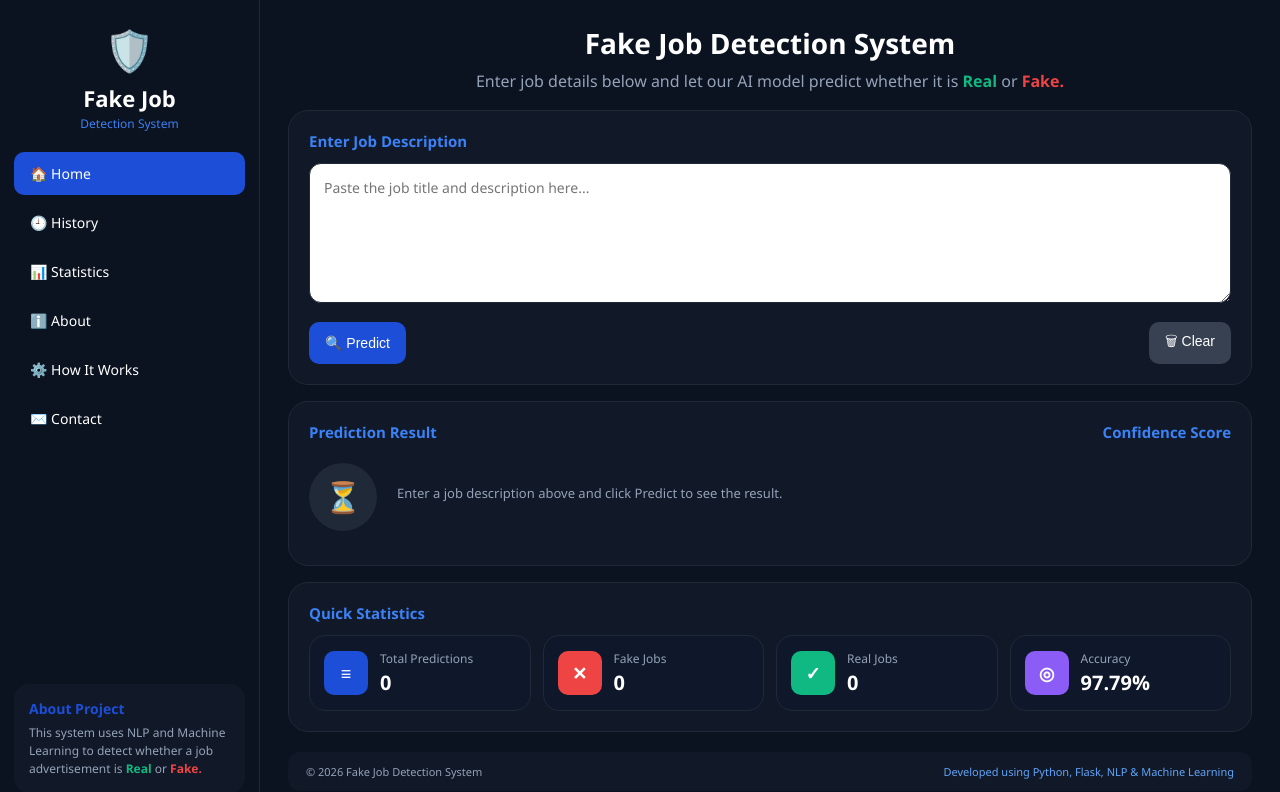
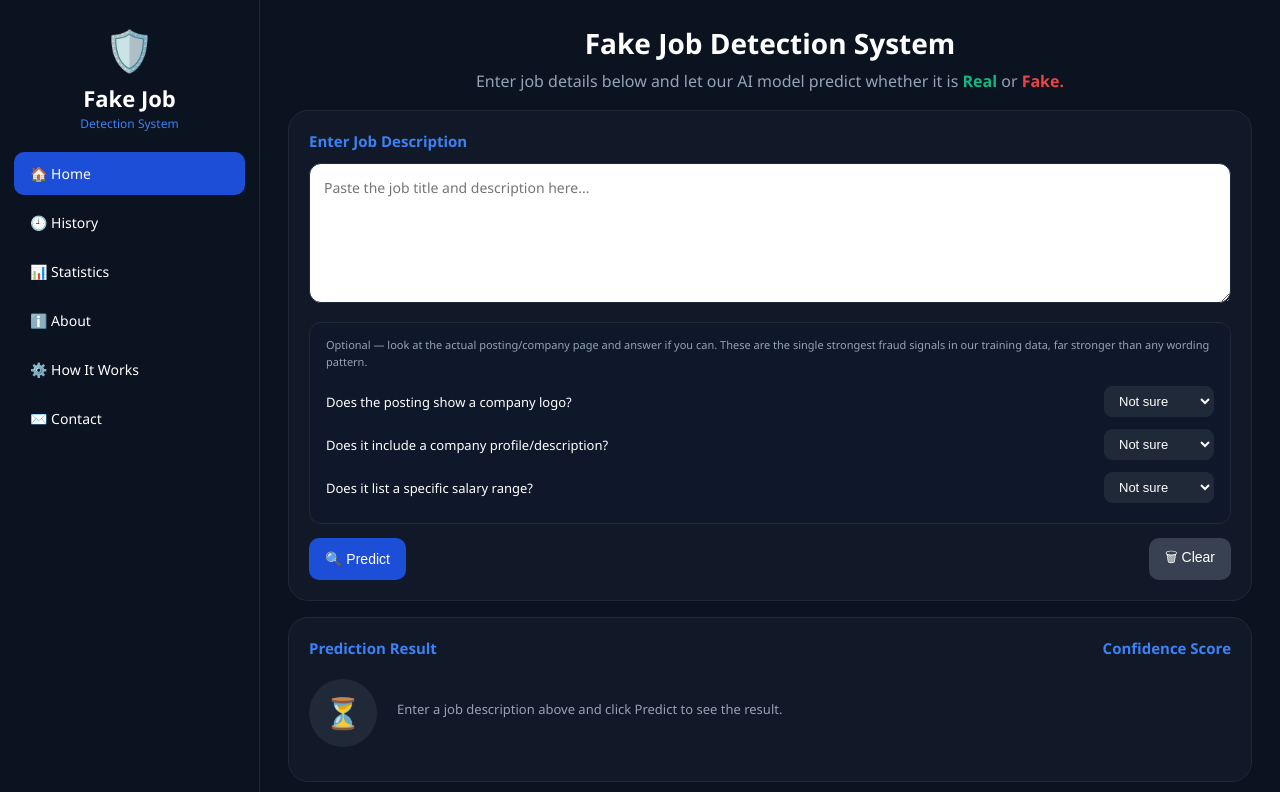
Before and after one commit to mdaqeel452learning-design/fake-job-detection, a Flask app: page / in a window 1280 px wide. Shown: the top 792 px of the page. Run offline with Flask 3, Linux system fonts and the light colour scheme; parts of the project's set-up code (start-up, migrations or seed data) failed here and were passed over.

Commit message:
Add structural fraud signals (company logo/profile/salary) to model and form
The strongest fraud predictors in the training data are structural, not
textual: 82%/84% of real postings have a company logo/profile vs 33%/32%
of fake ones. Text-only scoring missed this entirely. The prediction form
now optionally asks for these signals and blends them into the ML model
instead of using them as a hard rule (tested alone they're only 16%
precision - too noisy on their own).

```diff
--- a/app.py
+++ b/app.py
@@ -69,7 +69,18 @@ def api_predict():
     if not text:
         return jsonify({"error": "Please enter a job description."}), 400
 
-    result = detector.predict(text)
+    def tri_state(value):
+        if value in (True, "yes", "true", "1", 1):
+            return True
+        if value in (False, "no", "false", "0", 0):
+            return False
+        return None
+
+    has_logo = tri_state(payload.get("has_logo"))
+    has_profile = tri_state(payload.get("has_profile"))
+    has_salary = tri_state(payload.get("has_salary"))
+
+    result = detector.predict(text, has_logo=has_logo, has_profile=has_profile, has_salary=has_salary)
 
     history = load_history()
     history.append(
--- a/detection.py
+++ b/detection.py
@@ -8,10 +8,28 @@ import os
 import re
 import pickle
 
+from scipy.sparse import hstack, csr_matrix
+
 _BASE_DIR = os.path.dirname(os.path.abspath(__file__))
 MODEL_PATH = os.path.join(_BASE_DIR, "model.pkl")
 VECTORIZER_PATH = os.path.join(_BASE_DIR, "vectorizer.pkl")
 METRICS_PATH = os.path.join(_BASE_DIR, "metrics.json")
+
+# Structural fields, in the fixed order they're appended to the TF-IDF
+# vector. These were picked because they're by far the strongest fraud
+# predictors in the training data (e.g. 82% of real postings have a company
+# logo vs. 33% of fake ones) yet are invisible to a text-only model.
+STRUCT_FIELDS = ("has_company_logo", "has_company_profile", "has_salary_range")
+UNKNOWN = 0.5  # used when the user hasn't answered / dataset value is missing
+
+
+def struct_feature_vector(has_logo=None, has_profile=None, has_salary=None) -> list:
+    def enc(v):
+        if v is None:
+            return UNKNOWN
+        return 1.0 if v else 0.0
+
+    return [enc(has_logo), enc(has_profile), enc(has_salary)]
 
 try:
     from nltk.corpus import stopwords
@@ -154,9 +172,12 @@ class Detector:
         self.model = _load_pickle(model_path)
         self.vectorizer = _load_pickle(vectorizer_path)
 
-    def predict(self, text: str) -> dict:
+    def predict(self, text: str, has_logo=None, has_profile=None, has_salary=None) -> dict:
         cleaned = preprocess_text(text)
-        vector = self.vectorizer.transform([cleaned])
+        text_vector = self.vectorizer.transform([cleaned])
+        struct_vector = csr_matrix([struct_feature_vector(has_logo, has_profile, has_salary)])
+        vector = hstack([text_vector, struct_vector]).tocsr()
+
         proba = self.model.predict_proba(vector)[0]
         ml_prob_fake = float(proba[1]) if len(proba) > 1 else float(proba[0])
 
@@ -173,4 +194,14 @@ class Detector:
             "ml_probability": round(ml_prob_fake * 100, 2),
             "rule_score": raw_rule_score,
             "matched_patterns": matched,
+            "struct_flags": _struct_concerns(has_logo, has_profile, has_salary),
         }
+
+
+def _struct_concerns(has_logo, has_profile, has_salary) -> list:
+    concerns = []
+    if has_logo is False:
+        concerns.append("No company logo on the posting")
+    if has_profile is False:
+        concerns.append("No company profile/description given")
+    return concerns
--- a/metrics.json
+++ b/metrics.json
@@ -1,8 +1,8 @@
 {
   "accuracy": 97.79,
-  "precision": 77.98,
-  "recall": 75.72,
-  "f1_score": 76.83,
+  "precision": 79.75,
+  "recall": 72.83,
+  "f1_score": 76.13,
   "confusion_matrix": {
     "labels": [
       "Real",
@@ -10,16 +10,17 @@
     ],
     "matrix": [
       [
-        3366,
-        37
+        3371,
+        32
       ],
       [
-        42,
-        131
+        47,
+        126
       ]
     ]
   },
   "test_size": 3576,
   "train_size": 27222,
-  "trained_at": "2026-08-01T09:29:43.221913+00:00"
+  "features": "TF-IDF(title+description) + has_company_logo + has_company_profile + has_salary_range",
+  "trained_at": "2026-08-01T10:15:20.969613+00:00"
 }
--- a/requirements.txt
+++ b/requirements.txt
@@ -1,5 +1,6 @@
 flask==3.0.3
 pandas==2.2.3
 scikit-learn==1.5.2
+scipy==1.14.1
 nltk==3.9.1
 gunicorn==23.0.0
--- a/static/style.css
+++ b/static/style.css
@@ -127,6 +127,32 @@ textarea.job-input {
 
 .button-row { display: flex; justify-content: space-between; margin-top: 14px; }
 
+.struct-questions {
+  margin-top: 14px;
+  background: var(--card2);
+  border: 1px solid var(--border);
+  border-radius: 12px;
+  padding: 14px 16px;
+}
+.struct-hint { font-size: 11px; color: var(--muted); margin: 0 0 10px; line-height: 1.5; }
+.struct-row {
+  display: flex;
+  align-items: center;
+  justify-content: space-between;
+  gap: 12px;
+  padding: 6px 0;
+}
+.struct-row label { font-size: 13px; }
+.tri-select {
+  background: #1f2937;
+  color: #fff;
+  border: 1px solid var(--border);
+  border-radius: 8px;
+  padding: 6px 10px;
+  font-size: 13px;
+  min-width: 110px;
+}
+
 .stats-grid {
   display: grid;
   grid-template-columns: repeat(auto-fit, minmax(150px, 1fr));
--- a/templates/about.html
+++ b/templates/about.html
@@ -24,7 +24,8 @@
     <div class="step-row"><div class="step-num">2</div><div><p class="step-title">Feature Extraction</p><p class="step-desc">Text is converted into numerical features using TF-IDF (unigrams + bigrams).</p></div></div>
     <div class="step-row"><div class="step-num">3</div><div><p class="step-title">ML Model Prediction</p><p class="step-desc">A neural network (MLP Classifier) estimates the probability the posting is fraudulent.</p></div></div>
     <div class="step-row"><div class="step-num">4</div><div><p class="step-title">Rule-Based Check</p><p class="step-desc">Known scam phrases are weighted by severity, not treated as an automatic override.</p></div></div>
-    <div class="step-row"><div class="step-num">5</div><div><p class="step-title">Final Decision</p><p class="step-desc">ML probability (65%) and rule signal (35%) are blended into one confidence score.</p></div></div>
+    <div class="step-row"><div class="step-num">5</div><div><p class="step-title">Structural Signals</p><p class="step-desc">Company logo/profile/salary presence &mdash; the strongest fraud predictors in the training data &mdash; feed into the model too.</p></div></div>
+    <div class="step-row"><div class="step-num">6</div><div><p class="step-title">Final Decision</p><p class="step-desc">ML probability (65%) and rule signal (35%) are blended into one confidence score.</p></div></div>
   </div>
 
   <div class="card" style="margin-bottom:0;">
--- a/templates/index.html
+++ b/templates/index.html
@@ -9,6 +9,35 @@
 <div class="card">
   <h3>Enter Job Description</h3>
   <textarea id="jobInput" class="job-input" placeholder="Paste the job title and description here..."></textarea>
+
+  <div class="struct-questions">
+    <p class="struct-hint">Optional — look at the actual posting/company page and answer if you can. These are the single strongest fraud signals in our training data, far stronger than any wording pattern.</p>
+    <div class="struct-row">
+      <label>Does the posting show a company logo?</label>
+      <select id="hasLogo" class="tri-select">
+        <option value="">Not sure</option>
+        <option value="yes">Yes</option>
+        <option value="no">No</option>
+      </select>
+    </div>
+    <div class="struct-row">
+      <label>Does it include a company profile/description?</label>
+      <select id="hasProfile" class="tri-select">
+        <option value="">Not sure</option>
+        <option value="yes">Yes</option>
+        <option value="no">No</option>
+      </select>
+    </div>
+    <div class="struct-row">
+      <label>Does it list a specific salary range?</label>
+      <select id="hasSalary" class="tri-select">
+        <option value="">Not sure</option>
+        <option value="yes">Yes</option>
+        <option value="no">No</option>
+      </select>
+    </div>
+  </div>
+
   <div class="button-row">
     <button id="predictBtn" class="btn btn-primary">🔍 Predict</button>
     <button id="clearBtn" class="btn">🗑 Clear</button>
@@ -96,6 +125,9 @@ function resetResult() {
 
 clearBtn.addEventListener('click', () => {
   jobInput.value = '';
+  document.getElementById('hasLogo').value = '';
+  document.getElementById('hasProfile').value = '';
+  document.getElementById('hasSalary').value = '';
   resetResult();
 });
 
@@ -116,7 +148,12 @@ predictBtn.addEventListener('click', async () => {
     const res = await fetch('/api/predict', {
       method: 'POST',
       headers: { 'Content-Type': 'application/json' },
-      body: JSON.stringify({ text })
+      body: JSON.stringify({
+        text,
+        has_logo: document.getElementById('hasLogo').value || null,
+        has_profile: document.getElementById('hasProfile').value || null,
+        has_salary: document.getElementById('hasSalary').value || null,
+      })
     });
     const data = await res.json();
     if (!res.ok) throw new Error(data.error || 'Prediction failed');
@@ -132,6 +169,12 @@ predictBtn.addEventListener('click', async () => {
 
     matchedTags.innerHTML = '';
     (data.matched_patterns || []).forEach(p => {
+      const tag = document.createElement('span');
+      tag.className = 'matched-tag';
+      tag.textContent = p;
+      matchedTags.appendChild(tag);
+    });
+    (data.struct_flags || []).forEach(p => {
       const tag = document.createElement('span');
       tag.className = 'matched-tag';
       tag.textContent = p;
```
Also changed, not shown: templates/how_it_works.html (+6 -2 lines), train_model.py (+23 -8 lines), README.md, 1 other file.
